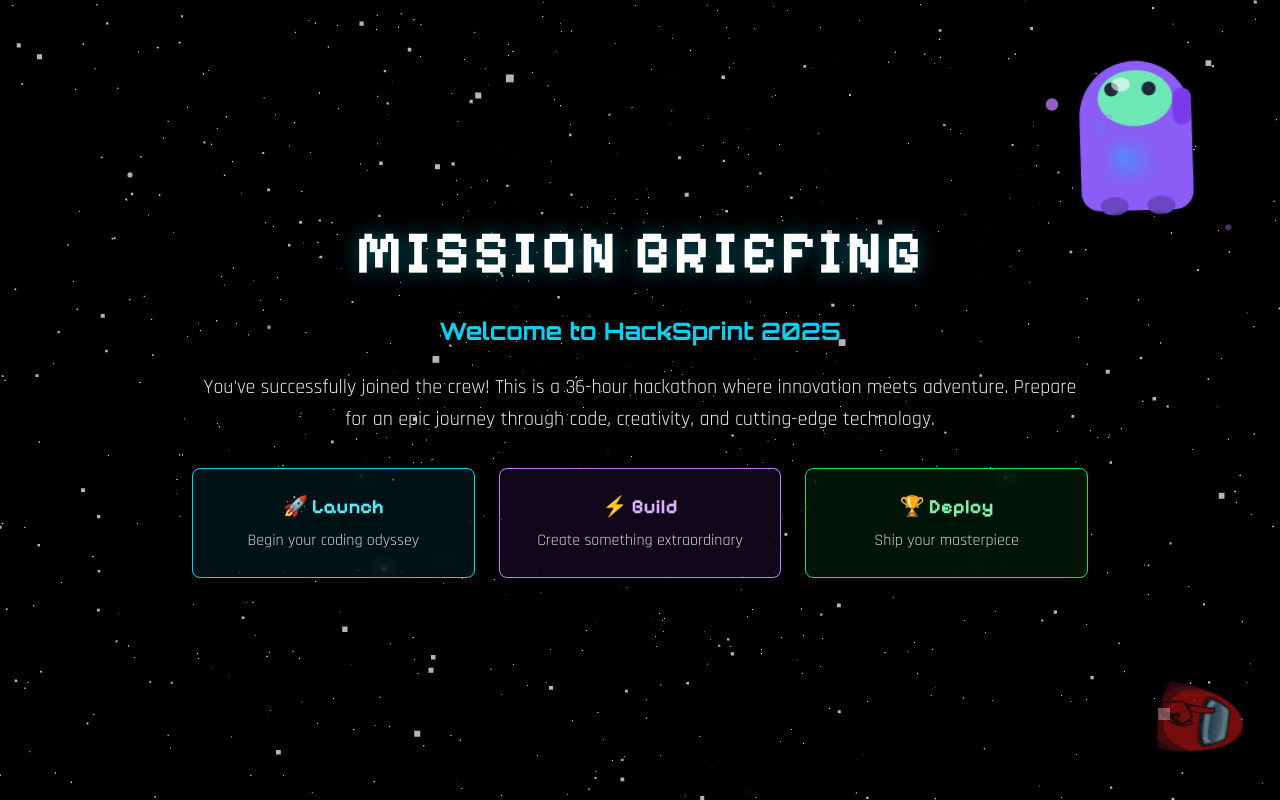
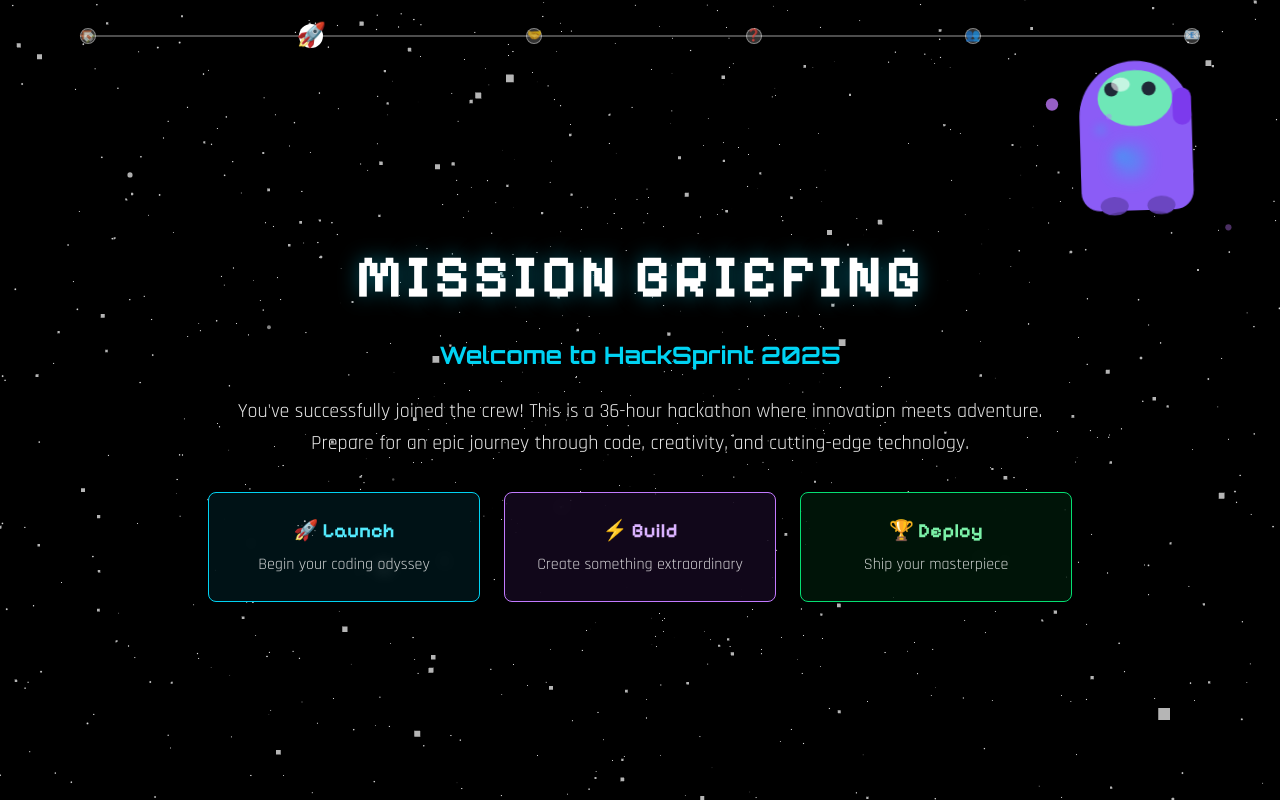
Before and after one commit to gokulm230/hacksprint_website, a React (Vite) app in the folder hacksprint-gamified-site/: page /about in a window 1280 px wide. Built offline with nearby package versions, Linux system fonts and the light colour scheme.

Commit message:
Add ProgressNavigationBar component and update layout for pages with progress bar

```diff
--- a/hacksprint-gamified-site/src/App.jsx
+++ b/hacksprint-gamified-site/src/App.jsx
@@ -1,16 +1,31 @@
 import React from 'react'
-import { BrowserRouter as Router, Routes, Route } from 'react-router-dom'
+import { BrowserRouter as Router, Routes, Route, useLocation } from 'react-router-dom'
 import Home from './pages/HomePage.jsx'
 import AboutPage from './pages/AboutPage.jsx'
 import SponsorsPage from './pages/SponsorsPage.jsx'
 import FAQPage from './pages/FAQPage.jsx'
 import TeamPage from './pages/TeamPage.jsx'
 import ContactPage from './pages/ContactPage.jsx'
+import ProgressNavigationBar from './components/ProgressNavigationBar.jsx'
+
+// Component to conditionally render ProgressNavigationBar
+const ConditionalProgressBar = () => {
+  const location = useLocation();
+  const isHomePage = location.pathname === '/';
+
+  // Don't render the progress bar on the home page
+  if (isHomePage) {
+    return null;
+  }
+
+  return <ProgressNavigationBar />;
+};
 
 const App = () => {
   return (
     <Router>
       <div>
+        <ConditionalProgressBar />
         <Routes>
           <Route path="/" element={<Home />} />
           <Route path="/about" element={<AboutPage />} />
--- /dev/null
+++ b/hacksprint-gamified-site/src/components/ProgressNavigationBar.jsx
@@ -0,0 +1,91 @@
+import React, { useState, useEffect } from 'react';
+import { motion } from 'framer-motion';
+import { useNavigate, useLocation } from 'react-router-dom';
+
+const ProgressNavigationBar = () => {
+  const navigate = useNavigate();
+  const location = useLocation();
+
+  const routes = [
+    { name: 'Home', path: '/', icon: '🏠', color: '#FF6B6B' },
+    { name: 'About', path: '/about', icon: '📋', color: '#4ECDC4' },
+    { name: 'Sponsors', path: '/sponsors', icon: '🤝', color: '#45B7D1' },
+    { name: 'FAQ', path: '/faq', icon: '❓', color: '#96CEB4' },
+    { name: 'Team', path: '/team', icon: '👥', color: '#FFEAA7' },
+    { name: 'Contact', path: '/contact', icon: '📧', color: '#DDA0DD' },
+  ];
+
+  const [currentRouteIndex, setCurrentRouteIndex] = useState(0);
+
+  useEffect(() => {
+    const index = routes.findIndex(route => route.path === location.pathname);
+    setCurrentRouteIndex(index >= 0 ? index : 0);
+  }, [location.pathname]);
+
+  const handleRouteClick = (path, index) => {
+    navigate(path);
+    setCurrentRouteIndex(index);
+  };
+
+  const progressPercentage = ((currentRouteIndex + 1) / routes.length) * 100;
+
+  return (
+    <div className="fixed top-0 left-0 right-0 z-50">
+      <div className="container mx-auto px-4 py-6 max-w-6xl">
+        {/* Navigation Points with Line */}
+        <div className="flex justify-between items-center relative">
+          {/* Straight Line */}
+          <div className="absolute top-1/2 left-0 right-0 h-0.5 bg-white/30 -translate-y-1/2 -z-10"></div>
+
+          {routes.map((route, index) => {
+            const isActive = index === currentRouteIndex;
+            const isClickable = true; // All routes are clickable
+
+            return (
+              <motion.div
+                key={route.path}
+                className="flex flex-col items-center cursor-pointer group relative"
+                onClick={() => isClickable && handleRouteClick(route.path, index)}
+                whileHover={{ scale: 1.1 }}
+                whileTap={{ scale: 0.95 }}
+              >
+                {/* Route Point or Rocket */}
+                {isActive ? (
+                  // Rocket for active page
+                  <motion.div
+                    className="w-6 h-6 flex items-center justify-center text-2xl bg-white rounded-full"
+                    initial={{ scale: 0, rotate: -45 }}
+                    animate={{ scale: 1, rotate: 0 }}
+                    transition={{ type: "spring", stiffness: 300, damping: 15 }}
+                  >
+                    🚀
+                  </motion.div>
+                ) : (
+                  // Small icon for other pages
+                  <motion.div
+                    className="w-4 h-4 rounded-full flex items-center justify-center text-xs bg-white/20 border border-white/40 text-white/70 hover:bg-white/30 hover:text-white transition-all duration-300"
+                    initial={{ scale: 0 }}
+                    animate={{ scale: 1 }}
+                    transition={{ delay: index * 0.05, type: "spring", stiffness: 300 }}
+                  >
+                    {route.icon}
+                  </motion.div>
+                )}
+
+                {/* Tooltip */}
+                <div className="absolute bottom-full mb-3 left-1/2 transform -translate-x-1/2 opacity-0 group-hover:opacity-100 transition-opacity duration-200">
+                  <div className="bg-black/90 text-white text-xs px-3 py-1 rounded-lg whitespace-nowrap border border-white/20">
+                    {isActive ? `Current: ${route.name}` : `Go to ${route.name}`}
+                  </div>
+                  <div className="absolute top-full left-1/2 transform -translate-x-1/2 border-4 border-transparent border-t-black/90"></div>
+                </div>
+              </motion.div>
+            );
+          })}
+        </div>
+      </div>
+    </div>
+  );
+};
+
+export default ProgressNavigationBar;
--- a/hacksprint-gamified-site/src/index.css
+++ b/hacksprint-gamified-site/src/index.css
@@ -47,6 +47,11 @@
     cursor: url('/spaceship-cursor.svg') 20 22, auto;
   }
 
+  /* Page spacing for fixed progress bar */
+  .page-with-progress-bar {
+    padding-top: 5rem;
+  }
+
   /* Enhanced hover cursor for interactive elements */
   .spaceship-cursor button,
   .spaceship-cursor a,
--- a/hacksprint-gamified-site/src/pages/AboutPage.jsx
+++ b/hacksprint-gamified-site/src/pages/AboutPage.jsx
@@ -9,7 +9,6 @@ import {
 } from "framer-motion";
 import { useRef, useEffect } from "react";
 import StarfieldBackground from "../components/StarfieldBackground";
-import NavigationOrb from "../components/NavigationOrb";
 
 const AboutPage = () => {
   const navigate = useNavigate();
@@ -157,13 +156,15 @@ const AboutPage = () => {
 
   return (
     <motion.div
-      className="relative w-full h-screen overflow-hidden bg-black spaceship-cursor"
+      className="relative w-full min-h-screen bg-black spaceship-cursor"
       initial={{ opacity: 0 }}
       animate={{ opacity: 1 }}
       transition={{ duration: 1.5 }}
     >
       {/* Three.js Canvas for 3D starfield background */}
-      <StarfieldBackground />
+      <div className="fixed inset-0 w-full h-full">
+        <StarfieldBackground />
+      </div>
 
       {/* Mouse-Following Among Us Character - Top Right Corner */}
       <motion.div
@@ -325,14 +326,14 @@ const AboutPage = () => {
 
       {/* Main content overlay */}
       <motion.div
-        className="absolute inset-0 z-10 flex flex-col items-center justify-center p-8"
+        className="relative z-10 flex flex-col items-center justify-center p-4 sm:p-6 md:p-8 py-12 sm:py-16 min-h-screen page-with-progress-bar"
         variants={containerVariants}
         initial="hidden"
         animate="visible"
       >
         <motion.div
           ref={contentRef}
-          className="text-center space-y-8 max-w-4xl"
+          className="text-center space-y-4 sm:space-y-6 md:space-y-8 max-w-4xl px-4"
           variants={containerVariants}
         >
           <motion.h1
@@ -439,23 +440,7 @@ const AboutPage = () => {
           </motion.div>
         </motion.div>
 
-        {/* Navigation Orb - Bottom Right */}
-        <motion.div
-          className="fixed bottom-8 right-8 z-30"
-          initial={{ opacity: 0, y: 50, rotate: -45 }}
-          animate={{
-            opacity: 1,
-            y: 0,
-            rotate: 0,
-          }}
-          transition={{
-            delay: 2.5,
-            type: "spring",
-            damping: 20,
-          }}
-        >
-          <NavigationOrb />
-        </motion.div>
+
 
         {/* Floating interactive elements */}
         <motion.div
--- a/hacksprint-gamified-site/src/pages/FAQPage.jsx
+++ b/hacksprint-gamified-site/src/pages/FAQPage.jsx
@@ -1,7 +1,6 @@
 import React from 'react';
 import { motion } from 'framer-motion';
 import StarfieldBackground from '../components/StarfieldBackground';
-import NavigationOrb from '../components/NavigationOrb';
 
 const FAQPage = () => {
   const containerVariants = {
@@ -53,25 +52,23 @@ const FAQPage = () => {
 
   return (
     <motion.div
-      className="relative w-full min-h-screen overflow-hidden bg-black spaceship-cursor"
+      className="relative w-full min-h-screen bg-black spaceship-cursor"
       initial={{ opacity: 0 }}
       animate={{ opacity: 1 }}
       transition={{ duration: 1.5 }}
     >
-      <StarfieldBackground />
-
-      {/* Navigation Orb */}
-      <div className="fixed bottom-8 right-8 z-30">
-        <NavigationOrb />
+      <div className="fixed inset-0 w-full h-full">
+        <StarfieldBackground />
       </div>
 
+
       <motion.div
-        className="absolute inset-0 z-10 flex flex-col items-center justify-center p-8 py-16"
+        className="relative z-10 flex flex-col items-center justify-center p-4 sm:p-6 md:p-8 py-12 sm:py-16 min-h-screen page-with-progress-bar"
         variants={containerVariants}
         initial="hidden"
         animate="visible"
       >
-        <motion.div className="text-center space-y-8 max-w-4xl w-full" variants={containerVariants}>
+        <motion.div className="text-center space-y-4 sm:space-y-6 md:space-y-8 max-w-4xl w-full px-4" variants={containerVariants}>
           <motion.h1
             className="text-3xl md:text-5xl lg:text-6xl font-black text-white tracking-wider cursor-pointer"
             variants={itemVariants}
@@ -92,7 +89,7 @@ const FAQPage = () => {
             Frequently Asked Questions
           </motion.p>
 
-          <motion.div className="space-y-4 mt-12">
+          <motion.div className="space-y-3 sm:space-y-4 mt-8 sm:mt-12">
             {faqs.map((faq, index) => (
               <motion.div
                 key={index}
--- a/hacksprint-gamified-site/src/pages/TeamPage.jsx
+++ b/hacksprint-gamified-site/src/pages/TeamPage.jsx
@@ -1,7 +1,6 @@
 import React from 'react';
 import { motion } from 'framer-motion';
 import StarfieldBackground from '../components/StarfieldBackground';
-import NavigationOrb from '../components/NavigationOrb';
 
 const TeamPage = () => {
   const containerVariants = {
@@ -69,25 +68,24 @@ const TeamPage = () => {
 
   return (
     <motion.div
-      className="relative w-full min-h-screen overflow-hidden bg-black spaceship-cursor"
+      className="relative w-full min-h-screen bg-black spaceship-cursor"
       initial={{ opacity: 0 }}
       animate={{ opacity: 1 }}
       transition={{ duration: 1.5 }}
     >
-      <StarfieldBackground />
-
-      {/* Navigation Orb */}
-      <div className="fixed bottom-8 right-8 z-30">
-        <NavigationOrb />
+      <div className="fixed inset-0 w-full h-full">
+        <StarfieldBackground />
       </div>
 
+
+
       <motion.div
-        className="absolute inset-0 z-10 flex flex-col items-center justify-center p-8 py-16"
+        className="relative z-10 flex flex-col items-center justify-center p-4 sm:p-6 md:p-8 py-12 sm:py-16 min-h-screen page-with-progress-bar"
         variants={containerVariants}
         initial="hidden"
         animate="visible"
       >
-        <motion.div className="text-center space-y-8 max-w-6xl w-full" variants={containerVariants}>
+        <motion.div className="text-center space-y-4 sm:space-y-6 md:space-y-8 max-w-6xl w-full px-4" variants={containerVariants}>
           <motion.h1
             className="text-3xl md:text-5xl lg:text-6xl font-black text-white tracking-wider cursor-pointer"
             variants={itemVariants}
@@ -109,7 +107,7 @@ const TeamPage = () => {
           </motion.p>
 
           <motion.div
-            className="grid md:grid-cols-2 lg:grid-cols-3 gap-8 mt-12"
+            className="grid grid-cols-1 sm:grid-cols-2 lg:grid-cols-3 gap-4 sm:gap-6 md:gap-8 mt-8 sm:mt-12"
             variants={containerVariants}
           >
             {teamMembers.map((member, index) => (
```
Also changed, not shown: hacksprint-gamified-site/src/pages/ContactPage.jsx (+7 -10 lines), hacksprint-gamified-site/src/pages/HomePage.jsx (+10 -11 lines), hacksprint-gamified-site/src/pages/SponsorsPage.jsx (+8 -10 lines).
